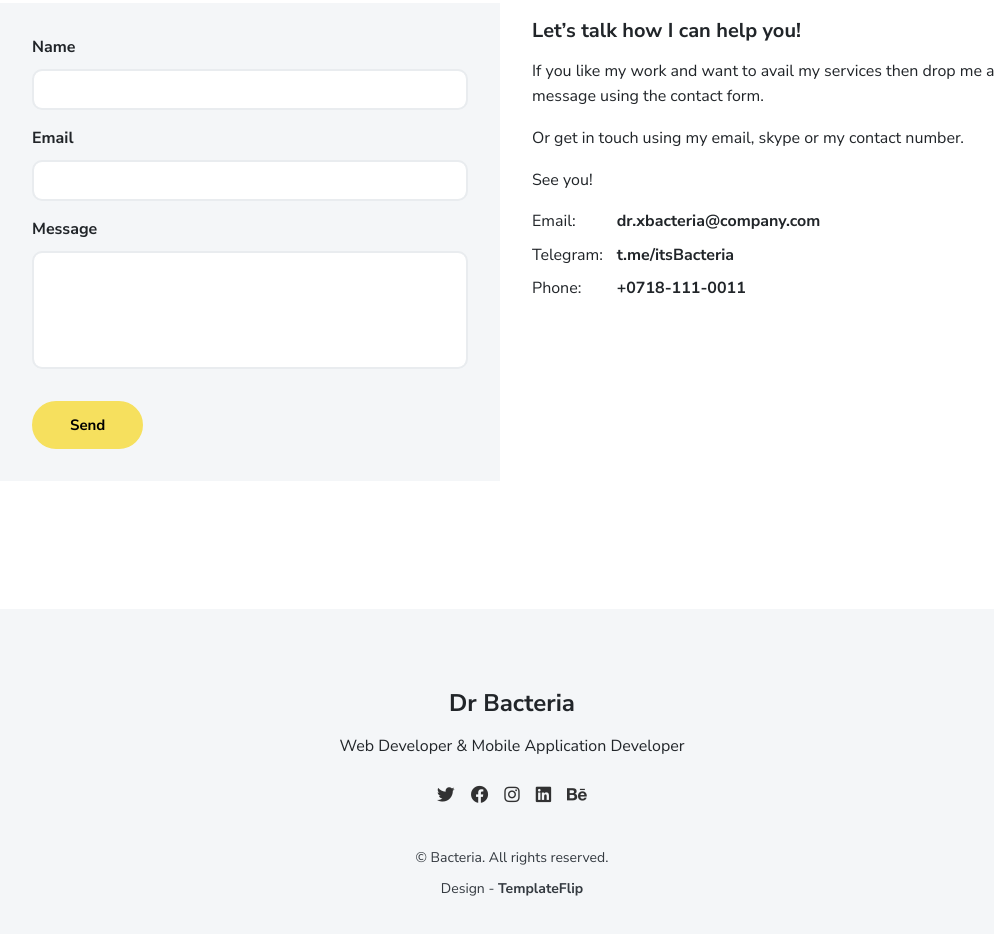
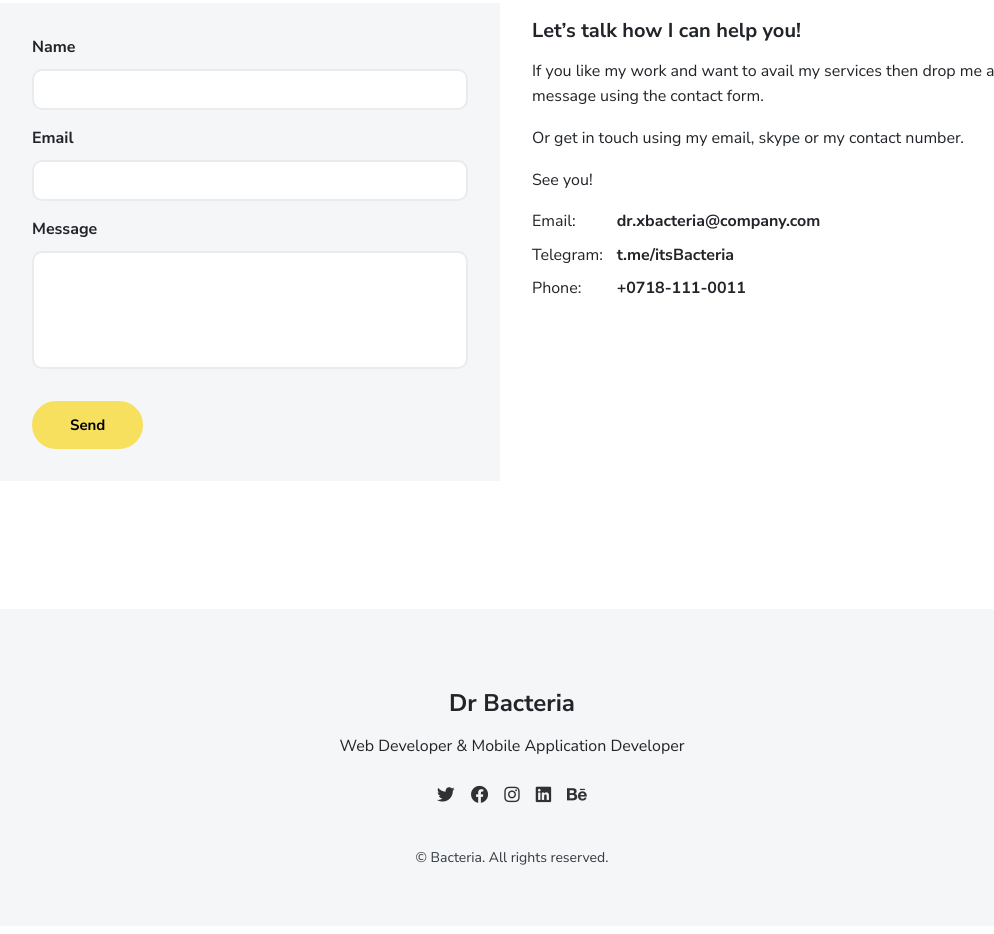
Before and after one commit to Dr-bacteria/Resume-DrBacteria, a plain HTML site: page index.html in a window 1280 px wide. Shown: the part 4814-5748 px from the top of the page, without its empty margins (128-1122 px from the left). Drawn offline with Linux system fonts and the light colour scheme.

Commit message:
Update index.html

```diff
--- a/index.html
+++ b/index.html
@@ -475,9 +475,6 @@
     </div>
     <div class="text-small text-secondary">
       <div class="mb-1">&copy; Bacteria. All rights reserved.</div>
-      <div>
-        <!-- Make sure to buy a license for the template before removing the line below. Buy license on https://templateflip.com/ -->Design - <a href="https://templateflip.com/" target="_blank">TemplateFlip</a></div>
-    </div>
   </div>
 </footer></div>
     </div>
```
